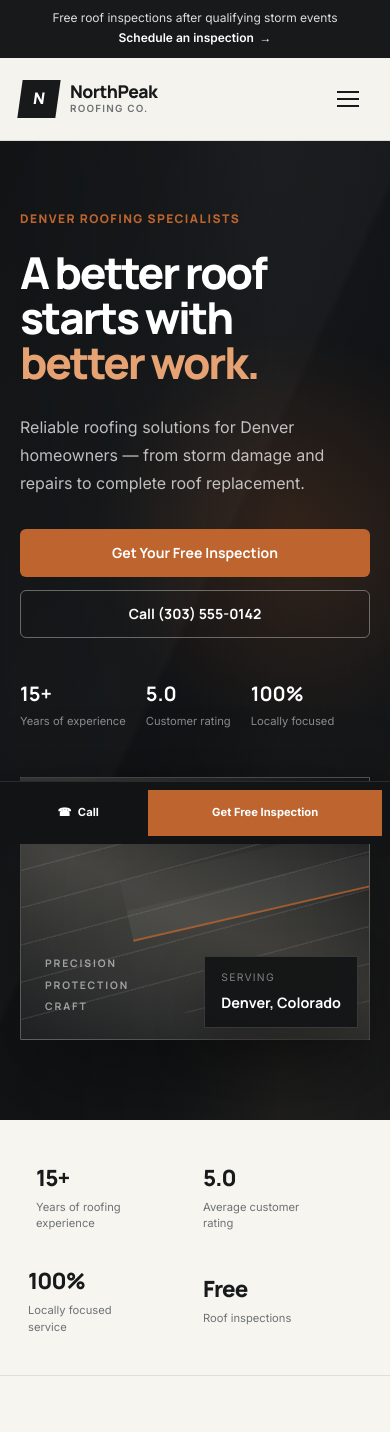
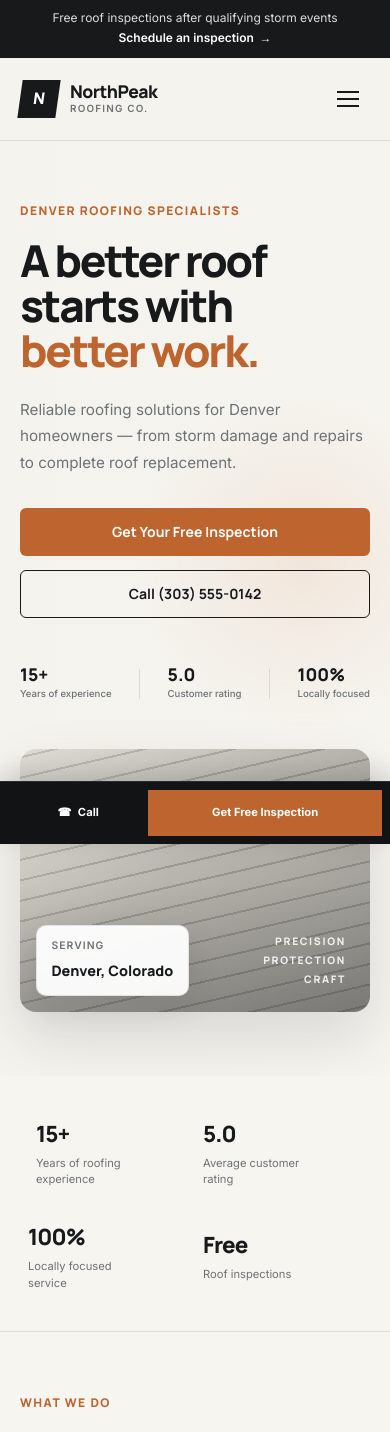
Before and after one commit to seeratfatimaworks-blip/North-Peak-Roofing, a React (Vite) app: page / in a window 390 px wide. Shown: the top 1432 px of the page. Built offline with nearby package versions, Linux system fonts and the light colour scheme.

Commit message:
Redesign hero section styling

```diff
--- a/src/components/home/Hero.css
+++ b/src/components/home/Hero.css
@@ -1,29 +1,28 @@
 .hero {
     position: relative;
-    min-height: calc(100vh - 124px);
-    overflow: hidden;
+
+    min-height: calc(100vh - 78px);
 
     display: flex;
     align-items: center;
 
-    background: var(--color-charcoal);
-    color: var(--color-white);
+    overflow: hidden;
+
+    background: var(--color-warm-white);
+
 }
+
+/* =========================
+BACKGROUND
+========================= */
 
 .hero__background {
     position: absolute;
     inset: 0;
 
-    background:
-        linear-gradient(90deg,
-            rgba(17, 19, 21, 0.98) 0%,
-            rgba(17, 19, 21, 0.88) 42%,
-            rgba(17, 19, 21, 0.48) 72%,
-            rgba(17, 19, 21, 0.75) 100%),
-        linear-gradient(135deg,
-            #272b2d 0%,
-            #111315 50%,
-            #34302b 100%);
+    pointer-events: none;
+
+
 }
 
 .hero__gradient {
@@ -31,14 +30,20 @@
     inset: 0;
 
     background:
-        radial-gradient(circle at 75% 40%,
-            rgba(201, 107, 50, 0.18),
-            transparent 30%),
-        linear-gradient(115deg,
-            transparent 0%,
-            rgba(255, 255, 255, 0.025) 48%,
-            transparent 49%);
+        radial-gradient(circle at 78% 45%,
+            rgba(201, 107, 50, 0.10),
+            transparent 28%),
+        linear-gradient(90deg,
+            rgba(245, 243, 238, 0.98) 0%,
+            rgba(245, 243, 238, 0.92) 52%,
+            rgba(245, 243, 238, 0.45) 100%);
+
+
 }
+
+/* =========================
+INNER
+========================= */
 
 .hero__inner {
     position: relative;
@@ -47,17 +52,20 @@
     width: min(100% - (var(--container-padding) * 2),
             var(--container-width));
 
+    min-height: calc(100vh - 78px);
+
     margin-inline: auto;
 
-    min-height: 720px;
+    display: grid;
+    grid-template-columns: minmax(0, 1fr) minmax(380px, 0.85fr);
 
-    display: grid;
-    grid-template-columns: minmax(0, 1.05fr) minmax(360px, 0.95fr);
     align-items: center;
 
-    gap: clamp(3rem, 7vw, 8rem);
+    gap: clamp(3rem, 7vw, 7rem);
 
     padding-block: 5rem;
+
+
 }
 
 /* =========================
@@ -69,47 +77,51 @@
 }
 
 .hero__eyebrow {
-    color: #e6a273;
+    margin-bottom: 1.25rem;
+
+    color: var(--color-copper);
+
+
 }
 
 .hero__title {
-    margin-top: 1.25rem;
+    max-width: 680px;
 
-    color: var(--color-white);
+    color: var(--color-charcoal);
+
+
 }
 
 .hero__title span {
-    color: #e6a273;
+    color: var(--color-copper);
 }
 
 .hero__description {
     max-width: 590px;
 
-    margin-top: 1.75rem;
+    margin-top: 1.5rem;
 
-    color: rgba(255, 255, 255, 0.72);
+    color: var(--color-muted);
 
-    font-size: clamp(1rem, 1.5vw, 1.15rem);
+    font-size: 1.05rem;
     line-height: 1.75;
+
+
 }
+
+/* =========================
+ACTIONS
+========================= */
 
 .hero__actions {
     display: flex;
-    flex-wrap: wrap;
+    align-items: center;
+
     gap: 0.85rem;
 
     margin-top: 2rem;
-}
 
-.hero__actions .button--secondary {
-    border-color: rgba(255, 255, 255, 0.35);
-    color: var(--color-white);
-}
 
-.hero__actions .button--secondary:hover {
-    border-color: var(--color-white);
-    background: var(--color-white);
-    color: var(--color-charcoal);
 }
 
 /* =========================
@@ -120,37 +132,43 @@
     display: flex;
     align-items: center;
 
-    margin-top: 3.5rem;
+    gap: 1.5rem;
+
+    margin-top: 3rem;
+
+
 }
 
 .hero__trust-item {
     display: flex;
     flex-direction: column;
-    gap: 0.2rem;
 
-    padding-right: 1.5rem;
+    gap: 0.15rem;
+
+
 }
 
 .hero__trust-item strong {
+    color: var(--color-charcoal);
     font-family: var(--font-heading);
-    font-size: 1.25rem;
-    font-weight: 700;
+    font-size: 1.1rem;
+    font-weight: 800;
+    line-height: 1;
+
 }
 
 .hero__trust-item span {
-    color: rgba(255, 255, 255, 0.5);
+    color: var(--color-muted);
+    font-size: 0.68rem;
+    font-weight: 500;
 
-    font-size: 0.7rem;
-    line-height: 1.4;
 }
 
 .hero__trust-divider {
     width: 1px;
     height: 34px;
+    background: var(--border-light);
 
-    margin-right: 1.5rem;
-
-    background: rgba(255, 255, 255, 0.2);
 }
 
 /* =========================
@@ -159,97 +177,94 @@
 
 .hero__visual {
     position: relative;
-
     width: 100%;
     max-width: 560px;
 
     justify-self: end;
+
 }
 
 .hero__image-placeholder {
     position: relative;
-
+    width: 100%;
     aspect-ratio: 4 / 5;
 
     overflow: hidden;
 
-    border: 1px solid rgba(255, 255, 255, 0.14);
+    border-radius: var(--radius-lg);
 
     background:
         linear-gradient(145deg,
-            rgba(255, 255, 255, 0.08),
-            transparent 40%),
-        linear-gradient(25deg,
-            #25282a,
-            #42413d 48%,
-            #191b1c);
+            #d7d4cc 0%,
+            #b7b4ad 48%,
+            #8f8e89 100%);
 
     box-shadow:
-        0 40px 100px rgba(0, 0, 0, 0.35),
-        inset 0 0 80px rgba(0, 0, 0, 0.25);
+        0 25px 60px rgba(17, 19, 21, 0.12);
+
+
 }
 
-/*
-  Temporary architectural visual treatment.
-  Real project photography can replace this later
-  without changing the hero structure.
-*/
+/* Roof-like visual texture */
 
 .hero__image-placeholder::before {
     content: "";
+    position: absolute;
+    inset: -20%;
 
-    position: absolute;
-    inset: 10% -20%;
+    background-image:
+        repeating-linear-gradient(-15deg,
+            rgba(17, 19, 21, 0.18) 0,
+            rgba(17, 19, 21, 0.18) 2px,
+            transparent 2px,
+            transparent 20px);
 
-    background:
-        repeating-linear-gradient(168deg,
-            transparent 0,
-            transparent 34px,
-            rgba(255, 255, 255, 0.08) 35px,
-            rgba(255, 255, 255, 0.08) 36px);
+    transform: rotate(2deg);
 
-    transform: rotate(-3deg);
 }
 
 .hero__image-placeholder::after {
     content: "";
+    position: absolute;
+    inset: 0;
 
-    position: absolute;
+    background:
+        linear-gradient(135deg,
+            rgba(255, 255, 255, 0.18),
+            transparent 45%),
+        linear-gradient(0deg,
+            rgba(17, 19, 21, 0.18),
+            transparent 50%);
 
-    width: 75%;
-    height: 45%;
+}
 
-    right: -10%;
-    bottom: 5%;
-
-    border-top: 2px solid rgba(201, 107, 50, 0.7);
-
-    transform: rotate(-13deg);
-
-    box-shadow:
-        0 -30px 0 rgba(255, 255, 255, 0.035),
-        0 -60px 0 rgba(255, 255, 255, 0.025);
-}
+/* =========================
+IMAGE TEXT
+========================= */
 
 .hero__image-overlay {
     position: absolute;
-    left: 1.5rem;
+    z-index: 2;
+    right: 1.5rem;
     bottom: 1.5rem;
-
-    z-index: 2;
 
     display: flex;
     flex-direction: column;
-    gap: 0.3rem;
+
+    align-items: flex-end;
+
+    gap: 0.15rem;
+
 }
 
 .hero__image-overlay span {
+    color: rgba(255, 255, 255, 0.86);
     font-family: var(--font-heading);
     font-size: 0.65rem;
-    font-weight: 700;
-    letter-spacing: 0.18em;
+    font-weight: 800;
 
-    color: rgba(255, 255, 255, 0.55);
+    letter-spacing: 0.16em;
+
 }
 
 /* =========================
@@ -258,69 +273,82 @@
 
 .hero__location-card {
     position: absolute;
-
-    right: -2rem;
+    z-index: 4;
+    left: -2rem;
     bottom: 2rem;
 
     display: flex;
     flex-direction: column;
 
-    min-width: 180px;
+    min-width: 170px;
 
-    padding: 1rem 1.25rem;
+    padding: 1rem 1.15rem;
 
-    border: 1px solid rgba(255, 255, 255, 0.15);
+    border: 1px solid var(--border-light);
+    border-radius: var(--radius-md);
 
-    background: rgba(17, 19, 21, 0.9);
+    background: rgba(255, 255, 255, 0.94);
 
-    backdrop-filter: blur(12px);
+    box-shadow:
+        0 12px 35px rgba(17, 19, 21, 0.10);
 
-    box-shadow: 0 20px 50px rgba(0, 0, 0, 0.25);
+    backdrop-filter: blur(10px);
+    -webkit-backdrop-filter: blur(10px);
+
 }
 
 .hero__location-card span {
-    color: rgba(255, 255, 255, 0.45);
+    color: var(--color-muted);
+    font-size: 0.65rem;
+    font-weight: 600;
 
-    font-size: 0.65rem;
     text-transform: uppercase;
-    letter-spacing: 0.12em;
+    letter-spacing: 0.1em;
+
 }
 
 .hero__location-card strong {
     margin-top: 0.25rem;
+    color: var(--color-charcoal);
 
     font-family: var(--font-heading);
     font-size: 0.9rem;
+    font-weight: 800;
+
+
 }
 
 /* =========================
-   SCROLL
+SCROLL INDICATOR
 ========================= */
 
 .hero__scroll {
     position: absolute;
+    z-index: 3;
     left: max(var(--container-padding),
             calc((100vw - var(--container-width)) / 2));
+
     bottom: 1.5rem;
-
-    z-index: 3;
 
     display: flex;
     align-items: center;
+
     gap: 0.75rem;
 
-    color: rgba(255, 255, 255, 0.4);
+    color: var(--color-muted);
 
     font-size: 0.65rem;
+    font-weight: 600;
+
+    letter-spacing: 0.08em;
     text-transform: uppercase;
-    letter-spacing: 0.1em;
+
 }
 
 .hero__scroll-line {
-    width: 50px;
+    width: 45px;
     height: 1px;
-
-    background: rgba(255, 255, 255, 0.3);
+    background: var(--color-copper);
 }
 
 /* =========================
@@ -328,80 +356,105 @@
 ========================= */
 
 @media (max-width: 1000px) {
+
     .hero__inner {
-        grid-template-columns: 1fr;
+        grid-template-columns: 1fr 0.8fr;
+
         gap: 3rem;
-
-        padding-block: 5rem 7rem;
     }
 
-    .hero__visual {
-        width: min(100%, 520px);
-        justify-self: start;
-    }
-
-    .hero__image-placeholder {
-        aspect-ratio: 16 / 8;
+    .hero__title {
+        font-size: clamp(2.7rem, 6vw, 4rem);
     }
 
     .hero__location-card {
-        right: 1rem;
+        left: -1rem;
     }
 
     .hero__scroll {
         display: none;
     }
+
 }
 
 /* =========================
 MOBILE
 ========================= */
 
-@media (max-width: 600px) {
+@media (max-width: 800px) {
+
     .hero {
         min-height: auto;
     }
 
     .hero__inner {
-        width: min(100% - (var(--container-padding) * 2),
-                var(--container-width));
-
         min-height: auto;
 
-        padding-block: 4rem 5rem;
+        grid-template-columns: 1fr;
 
         gap: 3rem;
+
+        padding-block: 4rem 5rem;
+    }
+
+    .hero__content {
+        max-width: 680px;
     }
 
     .hero__title {
-        font-size: clamp(2.6rem, 13vw, 4rem);
+        font-size: clamp(2.7rem, 11vw, 4rem);
     }
 
     .hero__description {
-        font-size: 1rem;
+        font-size: 0.95rem;
+    }
+
+    .hero__visual {
+        max-width: 600px;
+
+        justify-self: center;
+    }
+
+    .hero__image-placeholder {
+        aspect-ratio: 16 / 10;
+    }
+
+    .hero__location-card {
+        left: 1rem;
+        bottom: 1rem;
+    }
+
+}
+
+/* =========================
+SMALL MOBILE
+========================= */
+
+@media (max-width: 500px) {
+    .hero__inner {
+        padding-block: 3.5rem 4rem;
     }
 
     .hero__actions {
         flex-direction: column;
+        align-items: stretch;
     }
 
-    .hero__actions .button {
+    .hero__actions>* {
         width: 100%;
     }
 
     .hero__trust {
-        flex-wrap: wrap;
-        gap: 1.25rem;
-
-        margin-top: 2.5rem;
+        gap: 0.9rem;
+        justify-content: space-between;
     }
 
     .hero__trust-divider {
-        display: none;
+        height: 30px;
     }
 
-    .hero__trust-item {
-        padding-right: 0;
+    .hero__trust-item span {
+        font-size: 0.6rem;
     }
 
     .hero__image-placeholder {
@@ -409,10 +462,9 @@
     }
 
     .hero__location-card {
-        right: 0.75rem;
-        bottom: 0.75rem;
+        min-width: 145px;
 
-        min-width: 150px;
-        padding: 0.8rem 1rem;
+        padding: 0.8rem 0.9rem;
     }
+
 }
```
Lines whose indentation alone changed are shown as unchanged.
